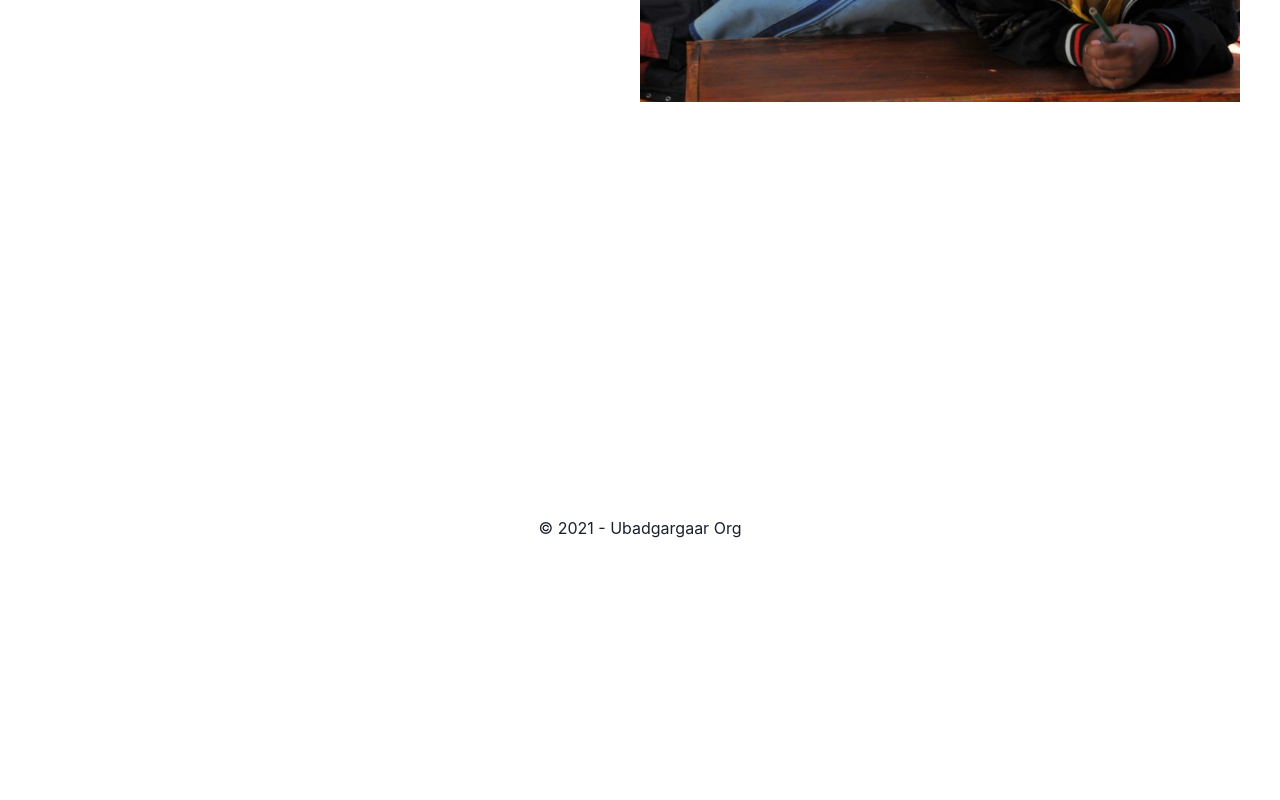
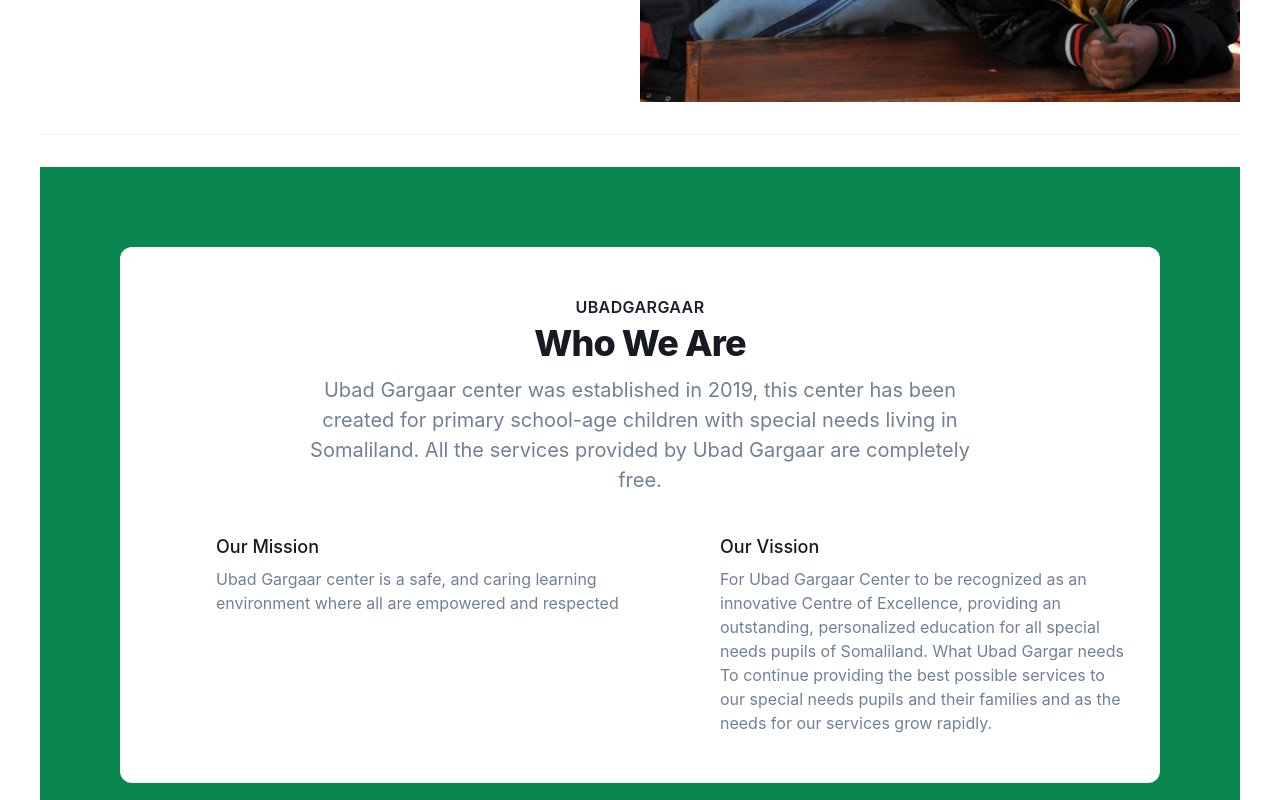
Before and after one commit to janogale/ubadgargaar, a Next.js app: page / in a window 1280 px wide. Shown: the part 540-1340 px from the top of the page. Before the commit the page ends 1208 px from the top, so only its background shows below. Built offline with nearby package versions, Linux system fonts and the light colour scheme.

Commit message:
Add About section

```diff
--- /dev/null
+++ b/src/components/About.js
@@ -0,0 +1,144 @@
+import {
+  SimpleGrid,
+  Flex,
+  Box,
+  chakra,
+  Icon,
+  Stack,
+  useColorModeValue,
+} from "@chakra-ui/react";
+
+function About() {
+  const Feature = (props) => {
+    return (
+      <Flex>
+        <Flex shrink={0}>
+          <Flex
+            alignItems="center"
+            justifyContent="center"
+            h={12}
+            w={12}
+            rounded="md"
+            bg={useColorModeValue("brand.500")}
+            color="white"
+          >
+            <Icon
+              boxSize={6}
+              fill="none"
+              viewBox="0 0 24 24"
+              stroke="currentColor"
+              aria-hidden="true"
+            >
+              {props.description}
+            </Icon>
+          </Flex>
+        </Flex>
+        <Box ml={4}>
+          <chakra.dt
+            fontSize="lg"
+            fontWeight="medium"
+            lineHeight="6"
+            color={useColorModeValue("gray.900")}
+          >
+            {props.title}
+          </chakra.dt>
+          <chakra.dd mt={2} color={useColorModeValue("gray.500", "gray.400")}>
+            {props.children}
+          </chakra.dd>
+        </Box>
+      </Flex>
+    );
+  };
+  return (
+    <Flex
+      bg="primary.600"
+      p={20}
+      w="auto"
+      justifyContent="center"
+      alignItems="center"
+    >
+      <Box py={12} bg={useColorModeValue("white", "gray.800")} rounded="xl">
+        <Box maxW="7xl" mx="auto" px={{ base: 4, lg: 8 }}>
+          <Box textAlign={{ lg: "center" }}>
+            <chakra.h2
+              color={useColorModeValue("brand.600")}
+              fontWeight="semibold"
+              textTransform="uppercase"
+              letterSpacing="wide"
+            >
+              Ubadgargaar
+            </chakra.h2>
+            <chakra.p
+              mt={2}
+              fontSize={{ base: "3xl", sm: "4xl" }}
+              lineHeight="8"
+              fontWeight="extrabold"
+              letterSpacing="tight"
+              color={useColorModeValue("gray.900")}
+            >
+              Who We Are
+            </chakra.p>
+            <chakra.p
+              mt={4}
+              maxW="2xl"
+              fontSize="xl"
+              mx={{ lg: "auto" }}
+              color={useColorModeValue("gray.500", "gray.400")}
+            >
+              Ubad Gargaar center was established in 2019, this center has been
+              created for primary school-age children with special needs living
+              in Somaliland. All the services provided by Ubad Gargaar are
+              completely free.
+            </chakra.p>
+          </Box>
+
+          <Box mt={10}>
+            <Stack
+              spacing={{ base: 10, md: 0 }}
+              display={{ md: "grid" }}
+              gridTemplateColumns={{ md: "repeat(2,1fr)" }}
+              gridColumnGap={{ md: 8 }}
+              gridRowGap={{ md: 10 }}
+            >
+              <Feature
+                title="Our Mission"
+                icon={
+                  <path
+                    strokeLinecap="round"
+                    strokeLinejoin="round"
+                    strokeWidth="2"
+                    d="M21 12a9 9 0 01-9 9m9-9a9 9 0 00-9-9m9 9H3m9 9a9 9 0 01-9-9m9 9c1.657 0 3-4.03 3-9s-1.343-9-3-9m0 18c-1.657 0-3-4.03-3-9s1.343-9 3-9m-9 9a9 9 0 019-9"
+                  />
+                }
+              >
+                Ubad Gargaar center is a safe, and caring learning environment
+                where all are empowered and respected
+              </Feature>
+
+              <Feature
+                title="Our Vission"
+                description={
+                  <path
+                    strokeLinecap="round"
+                    strokeLinejoin="round"
+                    strokeWidth="2"
+                    d="M3 6l3 1m0 0l-3 9a5.002 5.002 0 006.001 0M6 7l3 9M6 7l6-2m6 2l3-1m-3 1l-3 9a5.002 5.002 0 006.001 0M18 7l3 9m-3-9l-6-2m0-2v2m0 16V5m0 16H9m3 0h3"
+                  />
+                }
+              >
+                For Ubad Gargaar Center to be recognized as an innovative Centre
+                of Excellence, providing an outstanding, personalized education
+                for all special needs pupils of Somaliland. What Ubad Gargar
+                needs To continue providing the best possible services to our
+                special needs pupils and their families and as the needs for our
+                services grow rapidly.
+              </Feature>
+            </Stack>
+          </Box>
+        </Box>
+      </Box>
+    </Flex>
+  );
+}
+
+export default About;
--- a/src/components/Footer.js
+++ b/src/components/Footer.js
@@ -2,7 +2,7 @@ import { Flex, Text } from "@chakra-ui/react";
 
 export const Footer = (props) => {
   return (
-    <Flex as="footer" py="8rem" justify="center" {...props}>
+    <Flex as="footer" py={8} justify="center" color="primary.800" {...props}>
       <Text>&copy; {new Date().getFullYear()} - Ubadgargaar Org</Text>
     </Flex>
   );
--- a/src/components/Layout.js
+++ b/src/components/Layout.js
@@ -10,6 +10,7 @@ export default function LandingLayout(props) {
       align="center"
       maxW={{ xl: "1200px" }}
       minH="100vh"
+      height="100%"
       m="0 auto"
       {...props}
     >
--- a/src/pages/_app.js
+++ b/src/pages/_app.js
@@ -1,19 +1,19 @@
-import { ChakraProvider, ColorModeProvider } from '@chakra-ui/react'
+import { ChakraProvider, ColorModeProvider } from "@chakra-ui/react";
 
-import theme from '../theme'
+import theme from "../theme";
 
 function MyApp({ Component, pageProps }) {
   return (
     <ChakraProvider resetCSS theme={theme}>
       <ColorModeProvider
         options={{
-          useSystemColorMode: true,
+          useSystemColorMode: false,
         }}
       >
         <Component {...pageProps} />
       </ColorModeProvider>
     </ChakraProvider>
-  )
+  );
 }
 
-export default MyApp
+export default MyApp;
--- a/src/pages/index.js
+++ b/src/pages/index.js
@@ -1,24 +1,15 @@
 import Layout from "../components/Layout";
-import {
-  Link as ChakraLink,
-  Text,
-  Code,
-  List,
-  ListIcon,
-  ListItem,
-} from "@chakra-ui/react";
-import { CheckCircleIcon, LinkIcon } from "@chakra-ui/icons";
+import { Divider } from "@chakra-ui/react";
 import { Hero } from "../components/Hero";
+import About from "../components/About";
 import { Container } from "../components/Container";
-import { Main } from "../components/Main";
-import { DarkModeSwitch } from "../components/DarkModeSwitch";
-import { Footer } from "../components/Footer";
 
 const Index = () => (
   <Layout>
-    <Container height="100vh">
-      <Hero title="Ubad Gargaar" />
-      <Main></Main>
+    <Container>
+      <Hero />
+      <Divider my={8} />
+      <About />
     </Container>
   </Layout>
 );
```
